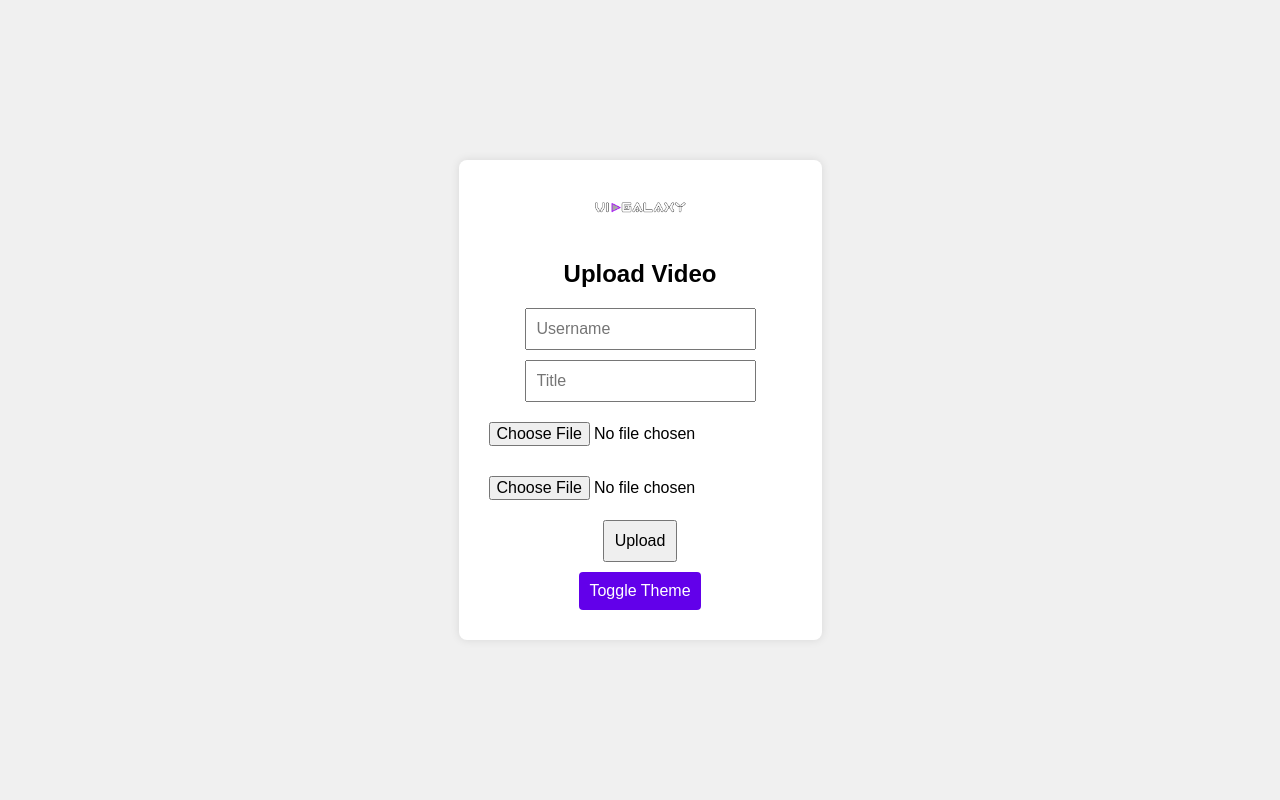
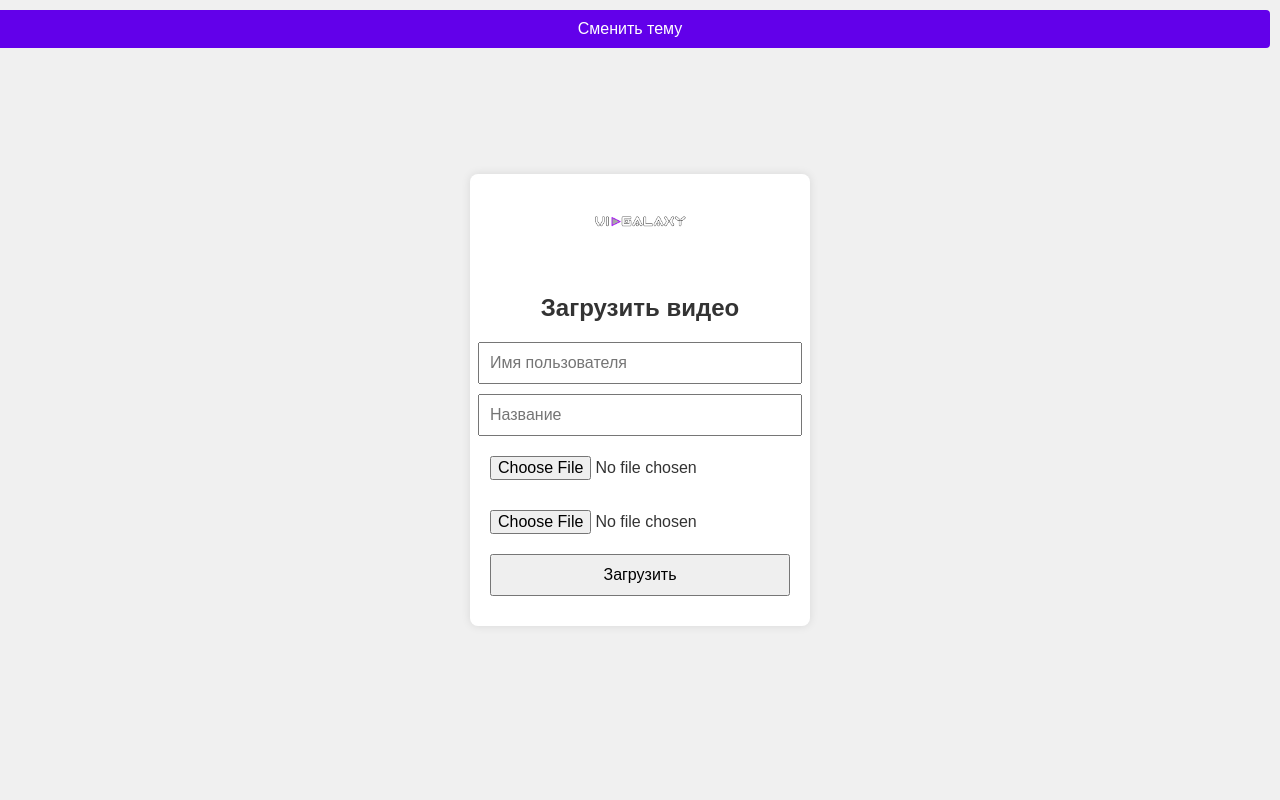
Before and after one commit to ANT920/VidGalaxy, a Flask app: page /upload in a window 1280 px wide. Run offline with Flask 3, Linux system fonts and the light colour scheme.

Commit message:
Update upload.html

```diff
--- a/templates/upload.html
+++ b/templates/upload.html
@@ -1,13 +1,14 @@
 <!DOCTYPE html>
-<html lang="en">
+<html lang="ru">
 <head>
     <meta charset="UTF-8">
     <meta name="viewport" content="width=device-width, initial-scale=1.0">
-    <title>Upload Video</title>
+    <title>Загрузка видео</title>
     <style>
         body {
             font-family: Arial, sans-serif;
             background-color: #f0f0f0;
+            color: #333;
             margin: 0;
             padding: 0;
             display: flex;
@@ -21,6 +22,7 @@
             border-radius: 8px;
             box-shadow: 0 0 10px rgba(0, 0, 0, 0.1);
             text-align: center;
+            width: 300px;
         }
         form {
             display: flex;
@@ -31,6 +33,7 @@
             margin-bottom: 10px;
             padding: 10px;
             font-size: 16px;
+            width: 100%;
         }
         .theme-toggle {
             background-color: #6200ea;
@@ -39,24 +42,28 @@
             padding: 10px;
             border-radius: 4px;
             cursor: pointer;
+            position: absolute;
+            top: 10px;
+            right: 10px;
         }
         .logo {
             width: 100px;
+            margin-bottom: 20px;
         }
     </style>
 </head>
 <body>
+    <button class="theme-toggle" onclick="toggleTheme()">Сменить тему</button>
     <div class="container">
         <img src="/static/logo.png" class="logo" alt="VidGalaxy">
-        <h2>Upload Video</h2>
+        <h2>Загрузить видео</h2>
         <form id="uploadForm" action="/upload" method="post" enctype="multipart/form-data">
-            <input type="text" name="username" placeholder="Username" required>
-            <input type="text" name="title" placeholder="Title" required>
+            <input type="text" name="username" placeholder="Имя пользователя" required>
+            <input type="text" name="title" placeholder="Название" required>
             <input type="file" name="video" required>
             <input type="file" name="avatar">
-            <button type="submit">Upload</button>
+            <button type="submit">Загрузить</button>
         </form>
-        <button class="theme-toggle" onclick="toggleTheme()">Toggle Theme</button>
     </div>
     <script>
         document.getElementById('uploadForm').onsubmit = async function(event) {
@@ -72,7 +79,9 @@
 
         function toggleTheme() {
             const body = document.body;
-            body.style.backgroundColor = body.style.backgroundColor === 'white' ? '#f0f0f0' : 'white';
+            const isLight = body.style.backgroundColor === 'white';
+            body.style.backgroundColor = isLight ? '#f0f0f0' : 'white';
+            body.style.color = isLight ? '#333' : '#000';
         }
     </script>
 </body>
```
